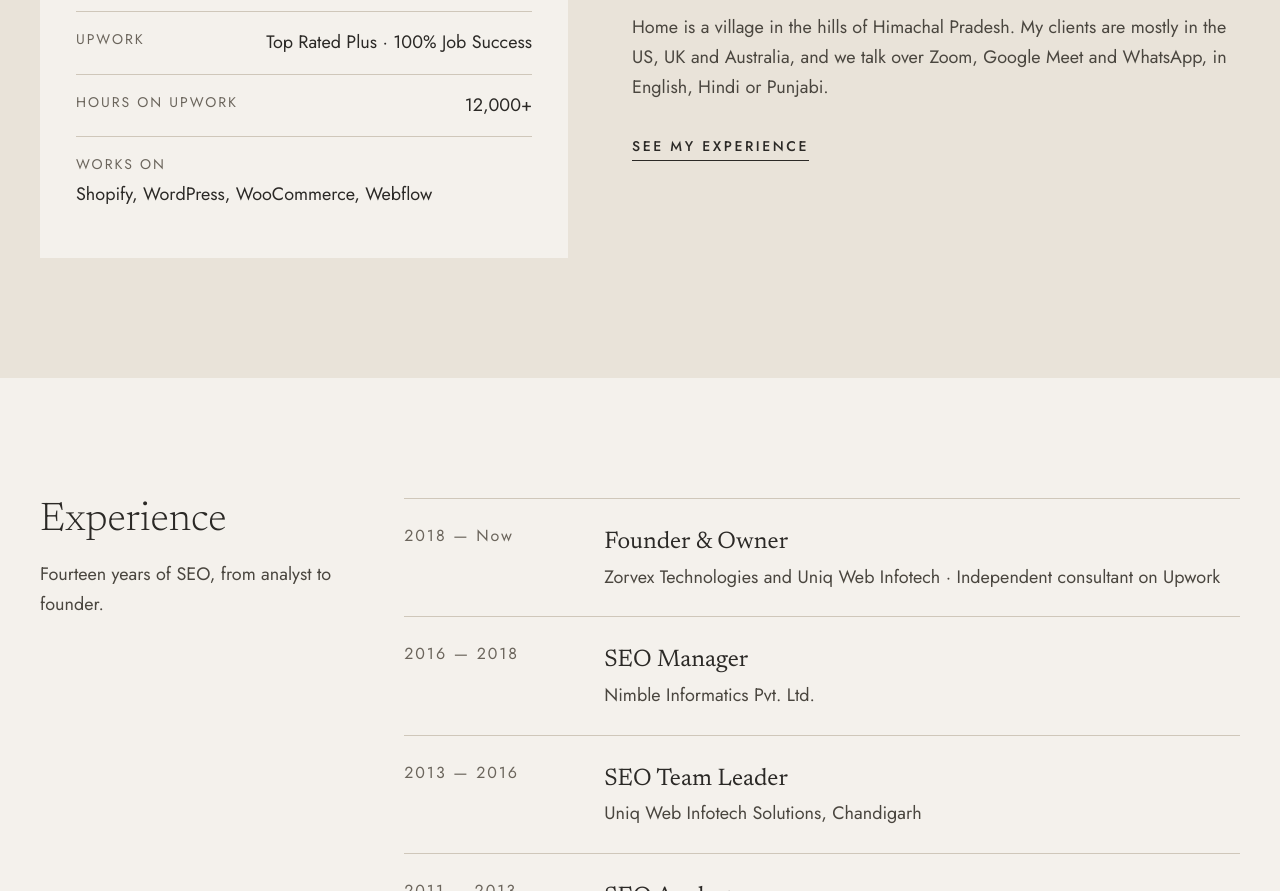
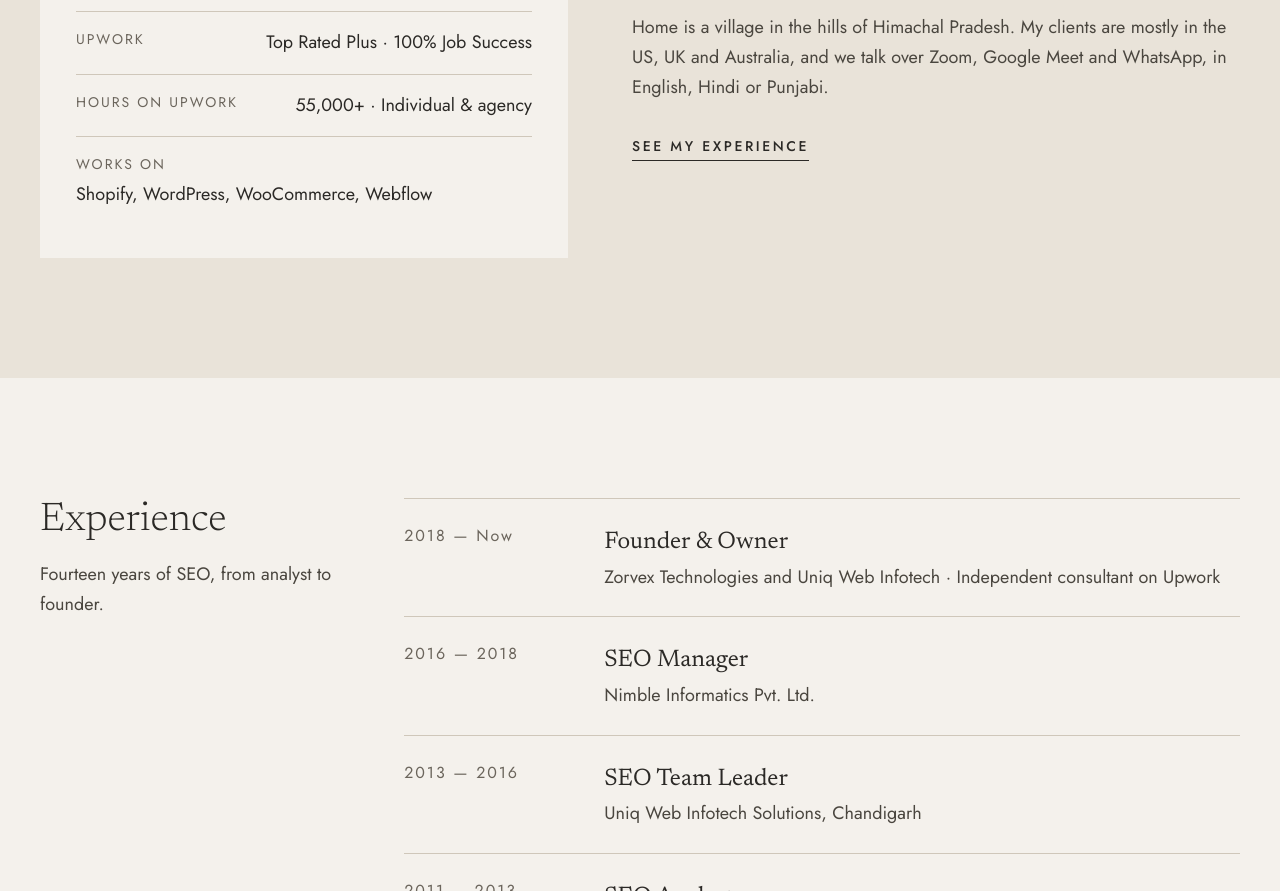
Before and after one commit to Anilsharma01sharma/anilsharma-website, a plain HTML site: page index.html in a window 1280 px wide. Shown: the part 6779-7670 px from the top of the page. Drawn offline with Linux system fonts and the light colour scheme.

Commit message:
Update Upwork hours to 55,000+ (individual and agency)
Co-Authored-By: Claude Opus 5.5 <noreply@anthropic.com>
Claude-Session: https://claude.ai/code/session_01TyxmWW11ayQxpKaQMFQXr6

```diff
--- a/index.html
+++ b/index.html
@@ -401,7 +401,7 @@ p[style*="font-size: 3"][style*="Newsreader"],blockquote[style*="font-size: 3"]{
 <div style="display: flex; flex-wrap: wrap; justify-content: space-between; gap: 4px 24px; padding: 16px 0; border-top: 1px solid #CFC7BA"><span style="font-size: 14px; letter-spacing: 0.14em; text-transform: uppercase; color: #6B655C">Languages</span><span>English, Hindi, Punjabi</span></div>
 <div style="display: flex; flex-wrap: wrap; justify-content: space-between; gap: 4px 24px; padding: 16px 0; border-top: 1px solid #CFC7BA"><span style="font-size: 14px; letter-spacing: 0.14em; text-transform: uppercase; color: #6B655C">Meetings</span><span>Zoom, Google Meet, WhatsApp</span></div>
 <div style="display: flex; flex-wrap: wrap; justify-content: space-between; gap: 4px 24px; padding: 16px 0; border-top: 1px solid #CFC7BA"><span style="font-size: 14px; letter-spacing: 0.14em; text-transform: uppercase; color: #6B655C">Upwork</span><span>Top Rated Plus · 100% Job Success</span></div>
-<div style="display: flex; flex-wrap: wrap; justify-content: space-between; gap: 4px 24px; padding: 16px 0; border-top: 1px solid #CFC7BA"><span style="font-size: 14px; letter-spacing: 0.14em; text-transform: uppercase; color: #6B655C">Hours on Upwork</span><span>12,000+</span></div>
+<div style="display: flex; flex-wrap: wrap; justify-content: space-between; gap: 4px 24px; padding: 16px 0; border-top: 1px solid #CFC7BA"><span style="font-size: 14px; letter-spacing: 0.14em; text-transform: uppercase; color: #6B655C">Hours on Upwork</span><span>55,000+ · Individual &amp; agency</span></div>
 <div style="display: flex; flex-wrap: wrap; justify-content: space-between; gap: 4px 24px; padding: 16px 0; border-top: 1px solid #CFC7BA"><span style="font-size: 14px; letter-spacing: 0.14em; text-transform: uppercase; color: #6B655C">Works on</span><span>Shopify, WordPress, WooCommerce, Webflow</span></div>
 </div>
 <div style="flex: 1 1 440px; min-width: 0">
```
